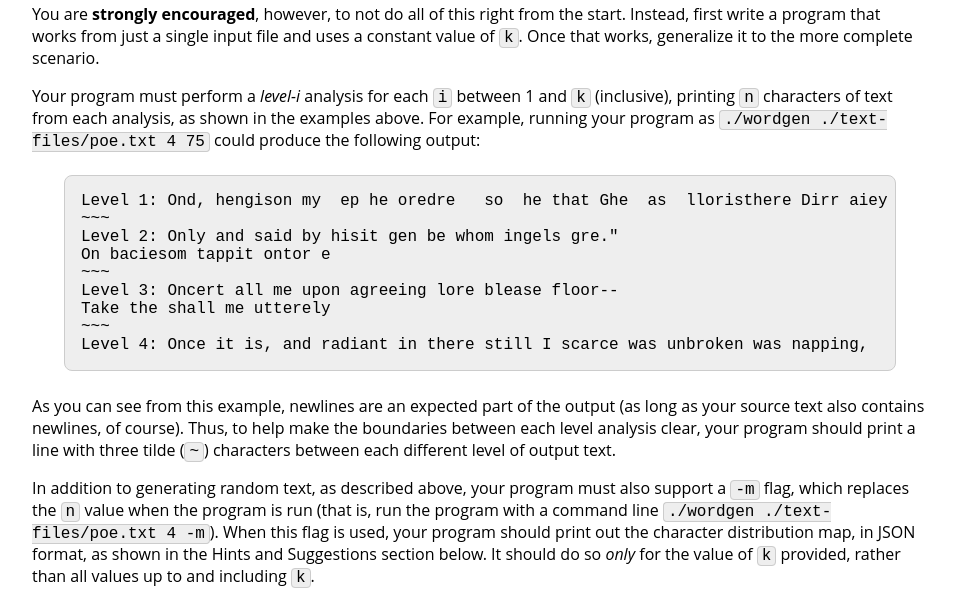
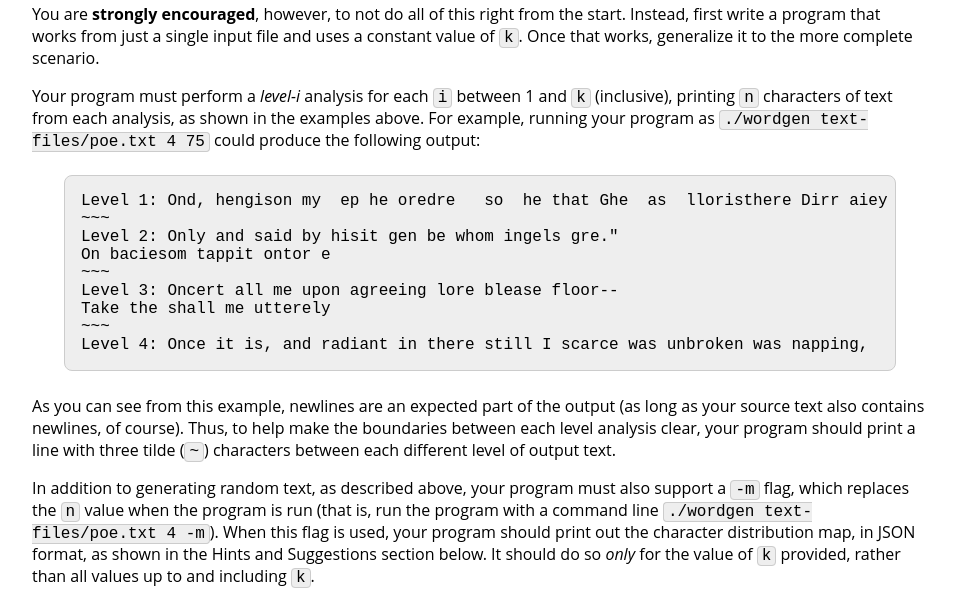
Before and after one commit to jhu-ip/cs220-f25, a Jekyll site: the page built from assign/hw5.md, in a window 1280 px wide and 900 px high, scrolled down 3029 px. Shown: the part 149-755 px from the top of the window, without its empty margins (160-1115 px from the left). Built offline with Jekyll 4.4.1, drawn with Linux system fonts in a browser that asks for light colours.

Commit message:
hw5.md: fixed typo

````diff
--- a/assign/hw5.md
+++ b/assign/hw5.md
@@ -169,7 +169,7 @@
 
 Your program must perform a _level-i_ analysis for each `i` between 1 and `k` (inclusive),
 printing `n` characters of text from each analysis, as shown in the examples
-above.  For example, running your program as `./wordgen ./text-files/poe.txt 4 75` could produce the following output:
+above.  For example, running your program as `./wordgen text-files/poe.txt 4 75` could produce the following output:
 
 ```
 Level 1: Ond, hengison my  ep he oredre   so  he that Ghe  as  lloristhere Dirr aiey
@@ -190,7 +190,7 @@
 
 
 In addition to generating random text, as described above, your program must also support
-a `-m` flag, which replaces the `n` value when the program is run (that is, run the program with a command line `./wordgen ./text-files/poe.txt 4 -m`).
+a `-m` flag, which replaces the `n` value when the program is run (that is, run the program with a command line `./wordgen text-files/poe.txt 4 -m`).
 When this flag is used, your program should print out the character distribution map,
  in JSON format, as shown in the Hints and Suggestions section below.
 It should do so _only_ for the value of `k` provided, rather than all values up to and including `k`.
````
